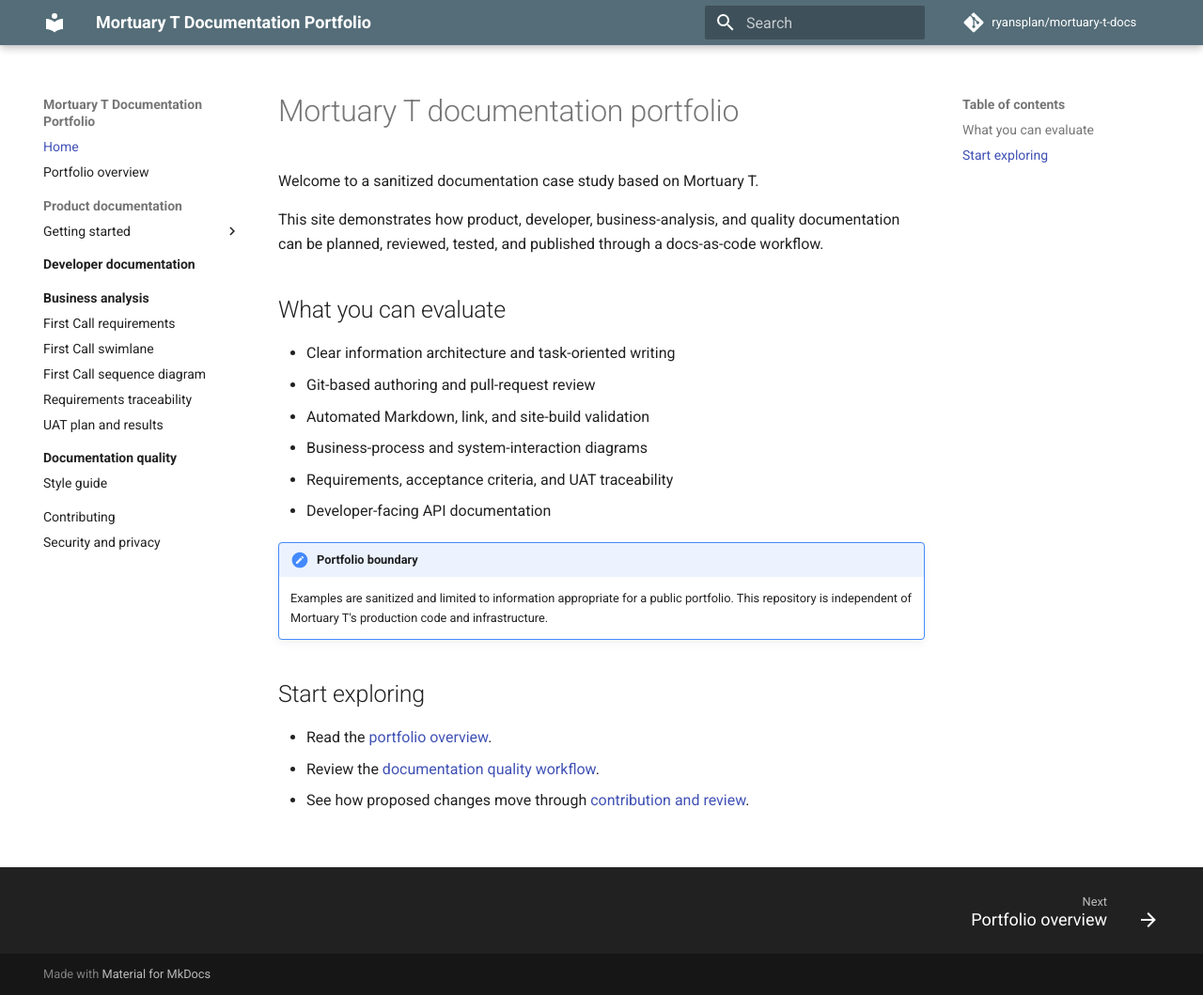
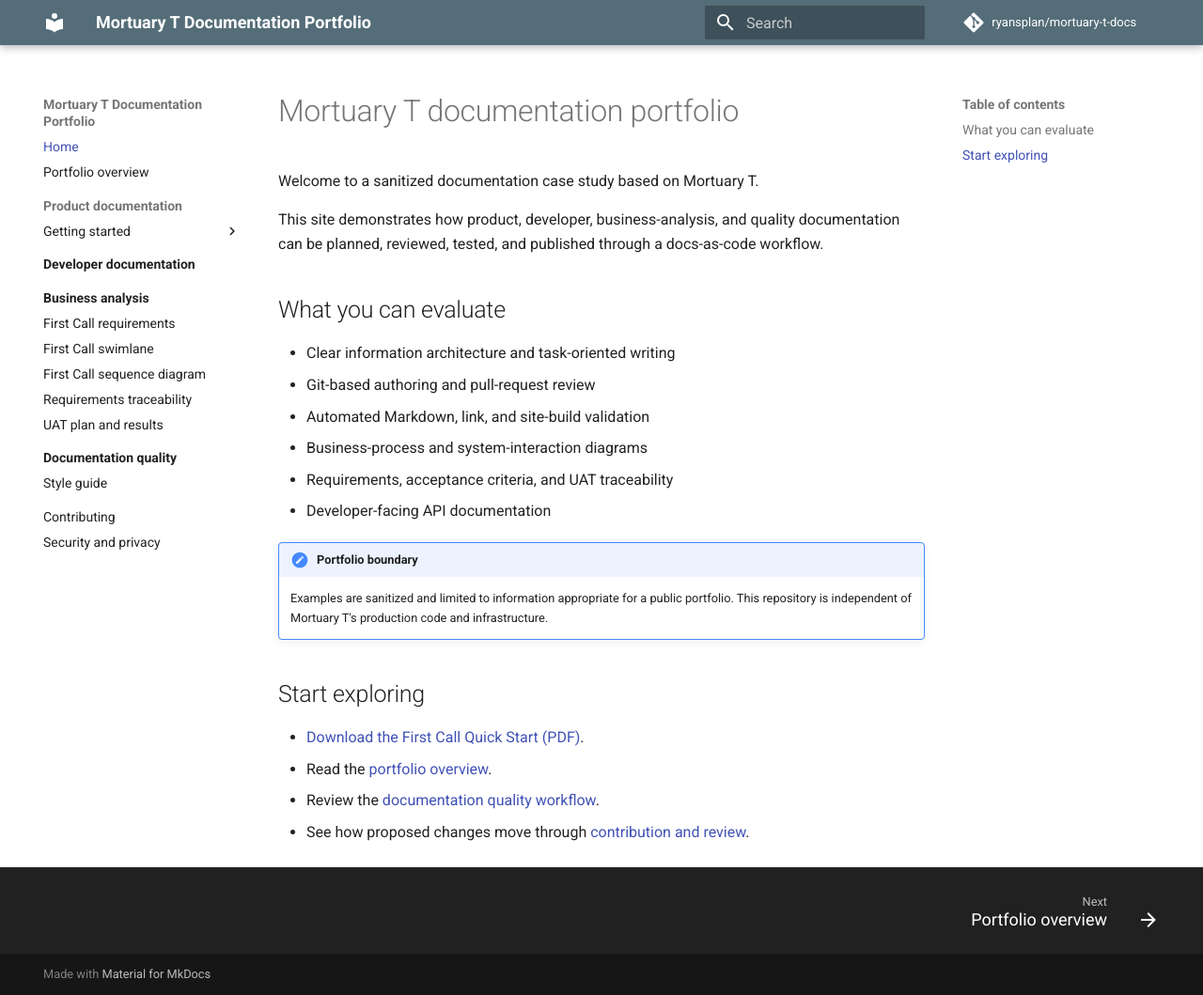
Before and after one commit to ryansplan/mortuary-t-docs, an MkDocs documentation site: the page built from docs/index.md, in a window 1280 px wide and 1059 px high. Shown: the whole window at 94% size. Built offline with MkDocs 1.6.1 and Material for MkDocs 9.7.7, drawn with Linux system fonts in a browser that asks for light colours; comment, search, counter and statistics services are not loaded.

Commit message:
Update index.md

```diff
--- a/docs/index.md
+++ b/docs/index.md
@@ -22,6 +22,7 @@ docs-as-code workflow.
 
 ## Start exploring
 
+- [Download the First Call Quick Start (PDF)](assets/mortuary-t-first-call-quick-start.pdf).
 - Read the [portfolio overview](portfolio-overview.md).
 - Review the [documentation quality workflow](quality/index.md).
 - See how proposed changes move through [contribution and review](contributing.md).
```
